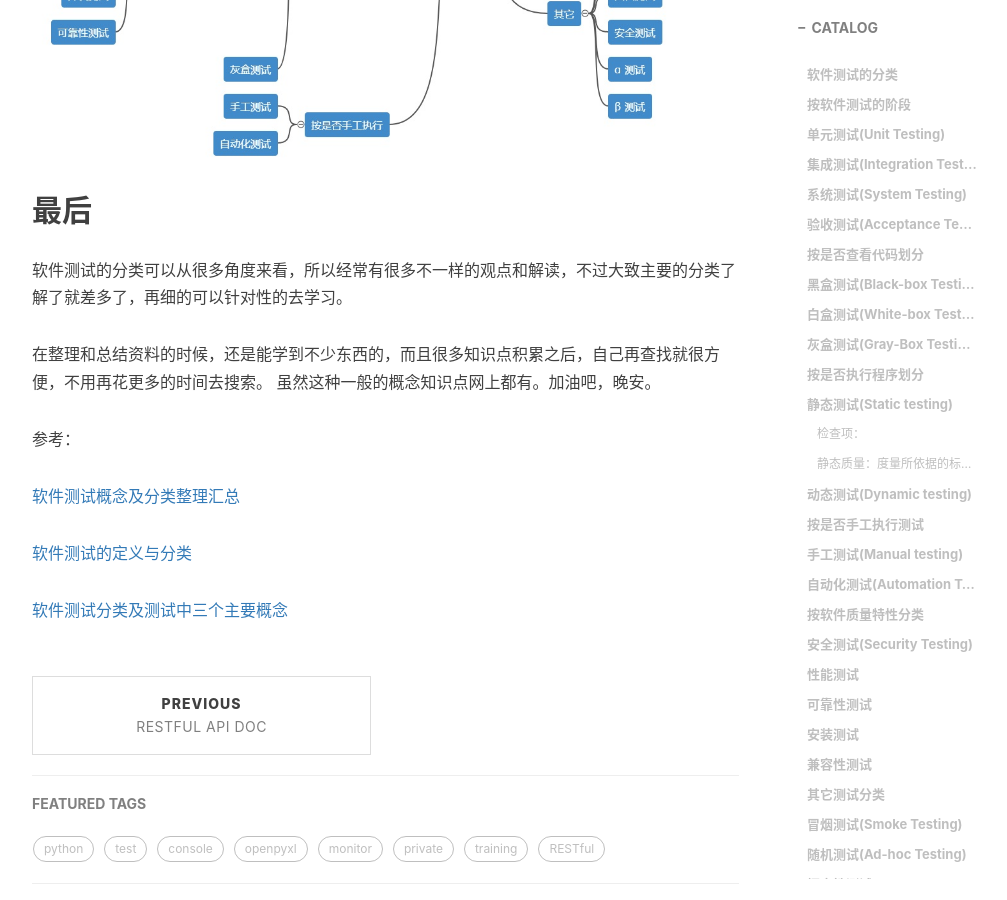
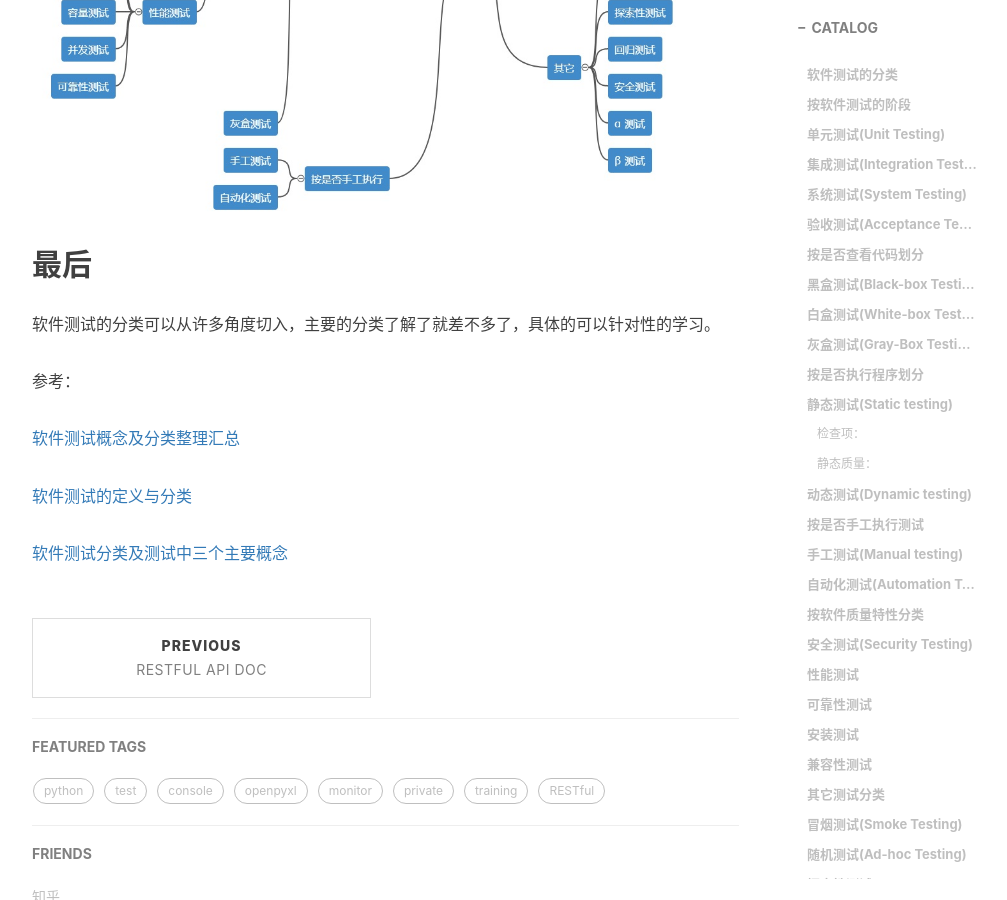
Before and after one commit to bearfly1990/bearfly.github.io, a Jekyll site: the page built from _posts/2018/11/2018-11-13-TestCategories.md, in a window 1280 px wide and 900 px high, scrolled down 7808 px. Shown: the whole window, without its empty margins (233-1240 px from the left). Built offline with Jekyll 4.4.1, drawn with Linux system fonts in a browser that asks for light colours; nearby versions of some CDN libraries; comment, search, counter and statistics services are not loaded; some of the changed text lies outside the part shown.

Commit message:
fix issues for test cateroties

```diff
--- a/_posts/2018/11/2018-11-13-TestCategories.md
+++ b/_posts/2018/11/2018-11-13-TestCategories.md
@@ -91,7 +91,9 @@ tags:
 - 业务逻辑的审核；
 - 走查、审查与技术复审手册。
 
-#### 静态质量：度量所依据的标准是 ISO9126。在该标准中，软件的质量用以下几个方面来衡量，即:
+#### 静态质量：
+
+度量所依据的标准是 ISO9126。在该标准中，软件的质量用以下几个方面来衡量，即:
 
 - 功能性(Functionality)
 - 可靠性(Reliability)
@@ -218,10 +220,7 @@ alpha 测试先于 beta 测试执行。通用的软件产品需要较大规模
 
 ## 最后
 
-软件测试的分类可以从很多角度来看，所以经常有很多不一样的观点和解读，不过大致主要的分类了解了就差多了，再细的可以针对性的去学习。
-
-在整理和总结资料的时候，还是能学到不少东西的，而且很多知识点积累之后，自己再查找就很方便，不用再花更多的时间去搜索。
-虽然这种一般的概念知识点网上都有。加油吧，晚安。
+软件测试的分类可以从许多角度切入，主要的分类了解了就差不多了，具体的可以针对性的学习。
 
 参考：
 
```
